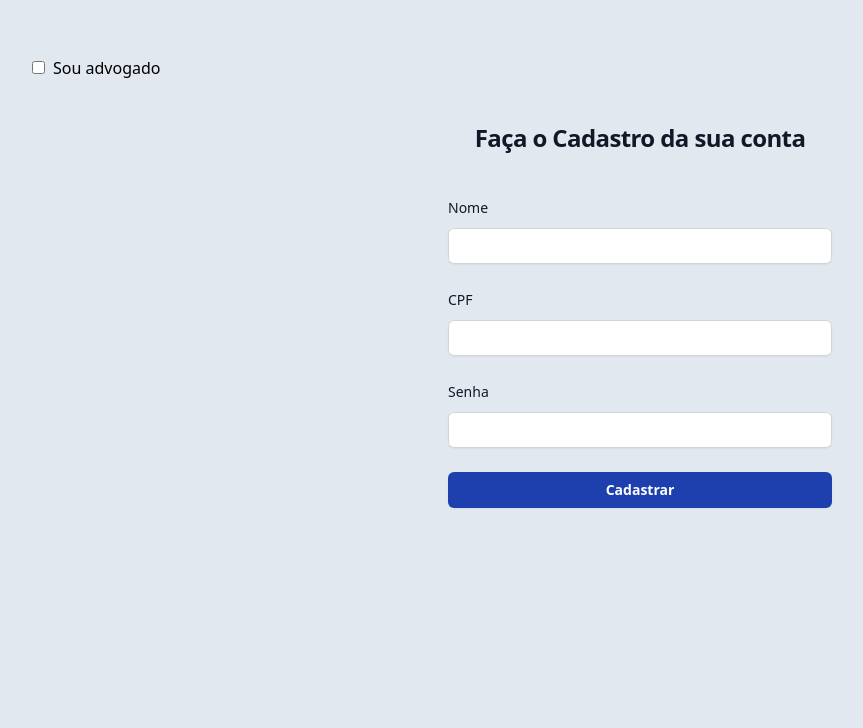
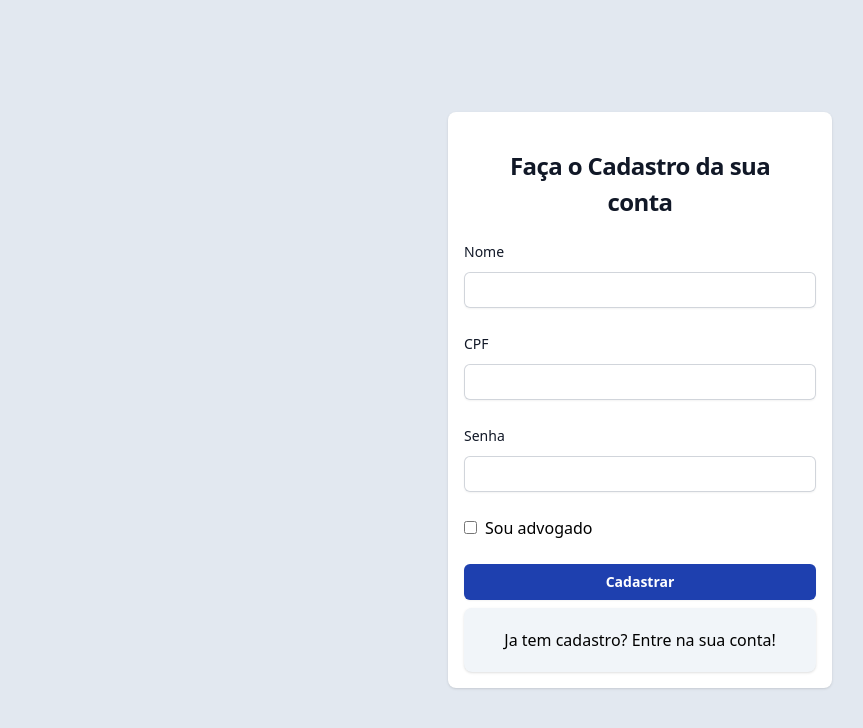
Before and after one commit to Uneto47/PGE-Project, a React (Vite) app in the folder frontEnd/front-pge/: page /cadastro in a window 1280 px wide. Shown: the top 728 px of the page, without its empty margins (0-863 px from the left). Built offline with nearby package versions, Linux system fonts and the light colour scheme.

Commit message:
style: standardization of registration pages

```diff
--- a/frontEnd/front-pge/src/Pages/CadastroUsuario.jsx
+++ b/frontEnd/front-pge/src/Pages/CadastroUsuario.jsx
@@ -1,5 +1,5 @@
 import React, { useState } from 'react';
-import { useNavigate } from 'react-router-dom';
+import { useNavigate, Link } from 'react-router-dom';
 import axios from 'axios';
 
 function CadastroUsuario() {
@@ -43,27 +43,13 @@ function CadastroUsuario() {
   };
 
   return (
-    <div className="flex min-h-screen flex-col bg-slate-200 px-6 py-12 lg:px-8  ">
-
-      <div className="mt-2">
-        <label>
-          <input
-            type="checkbox"
-            checked={isAdvogado}
-            onChange={() => setIsAdvogado(!isAdvogado)}
-            className="mr-2"
-          />
-          Sou advogado
-        </label>
-      </div>
-
-      <div className="sm:mx-auto sm:w-full sm:max-w-sm">
-        <h2 className="mt-10 text-center text-2xl font-bold leading-9 tracking-tight text-gray-900">
-          Faça o Cadastro da sua conta
-        </h2>
-      </div>
-
-      <div className="mt-10 sm:mx-auto sm:w-full sm:max-w-sm">
+    <div className="flex flex-col gap-5 bg-slate-200 min-h-screen intems-center justify-center">
+      <div className="sm:mx-auto sm:w-full sm:max-w-sm bg-white p-4 rounded-lg shadow relative">
+        <div className="text-center text-2xl font-bold leading-9 tracking-tight p-5 text-gray-900">
+          <h2>
+            Faça o Cadastro da sua conta
+          </h2>
+        </div>
         <form className="space-y-6" onSubmit={handleFormSubmit}>
           <div>
             <label htmlFor="Nome" className="block text-sm font-medium leading-6 text-gray-900">Nome</label>
@@ -71,7 +57,7 @@ function CadastroUsuario() {
               <input id="Nome"
                 name="Nome"
                 type="text"
-                value = {nome}
+                value={nome}
                 onChange={(e) => setNome(e.target.value)}
                 required className="block w-full rounded-md border-0 p-1.5 text-gray-900 shadow-sm
                 ring-1 ring-inset ring-gray-300 placeholder:text-gray-400 focus:ring-2 focus:ring-inset
@@ -134,6 +120,17 @@ function CadastroUsuario() {
             </div>
           </div>
 
+          <div className="mt-2">
+            <label>
+              <input
+                type="checkbox"
+                checked={isAdvogado}
+                onChange={() => setIsAdvogado(!isAdvogado)}
+                className="mr-2"
+              />
+              Sou advogado
+            </label>
+          </div>
           <div>
             <button type="submit"
               className="flex w-full justify-center rounded-md bg-blue-800 px-3
@@ -144,7 +141,18 @@ function CadastroUsuario() {
             </button>
           </div>
         </form>
-
+        <div className='flex items-center justify-center bg-slate-100 mt-2 rounded-lg shadow relative'>
+          <Link to="/login">
+            <p className='flex justify-center p-5'> Ja tem cadastro? Entre na sua conta! </p>
+          </Link>
+        </div>
+        {/* <Link to="/">
+          <button
+            className="flex w-full mt-2 justify-center rounded-md bg-blue-800 px-3 py-1.5 text-sm font-semibold leading-6 text-white shadow-sm hover:bg-blue-900 focus-visible:outline focus-visible:outline-2 focus-visible:outline-offset-2 focus-visible:outline-indigo-600"
+          >
+            Voltar para pagina Inicial
+          </button>
+        </Link> */}
       </div>
     </div>
   );
```
